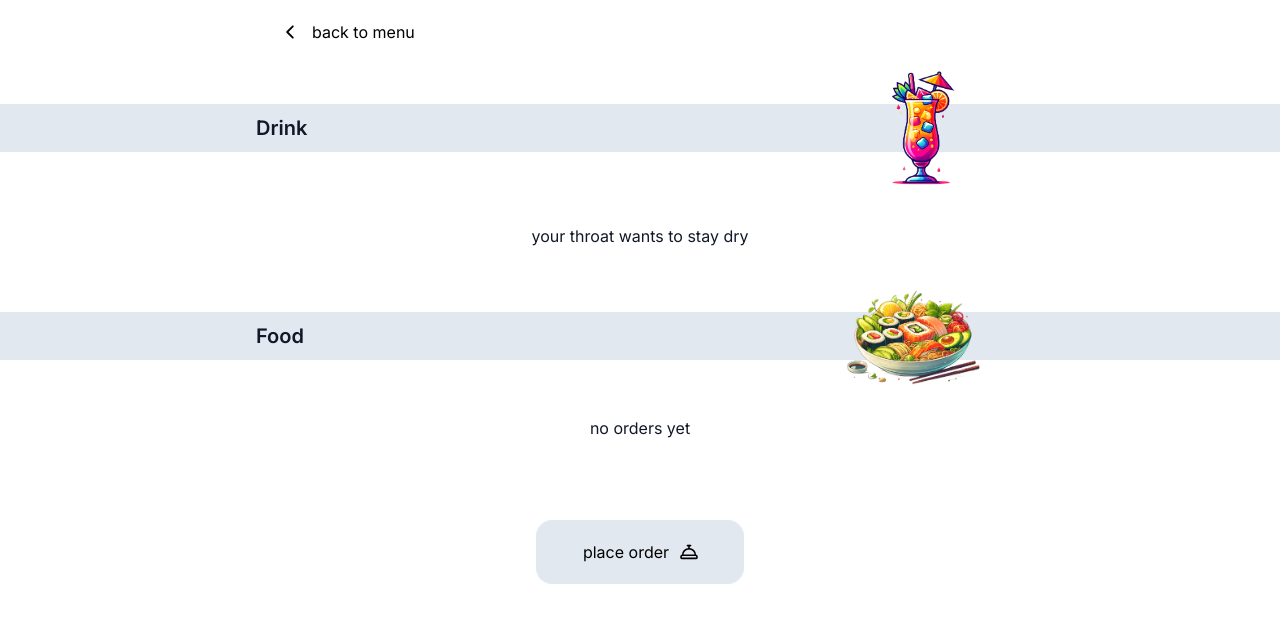
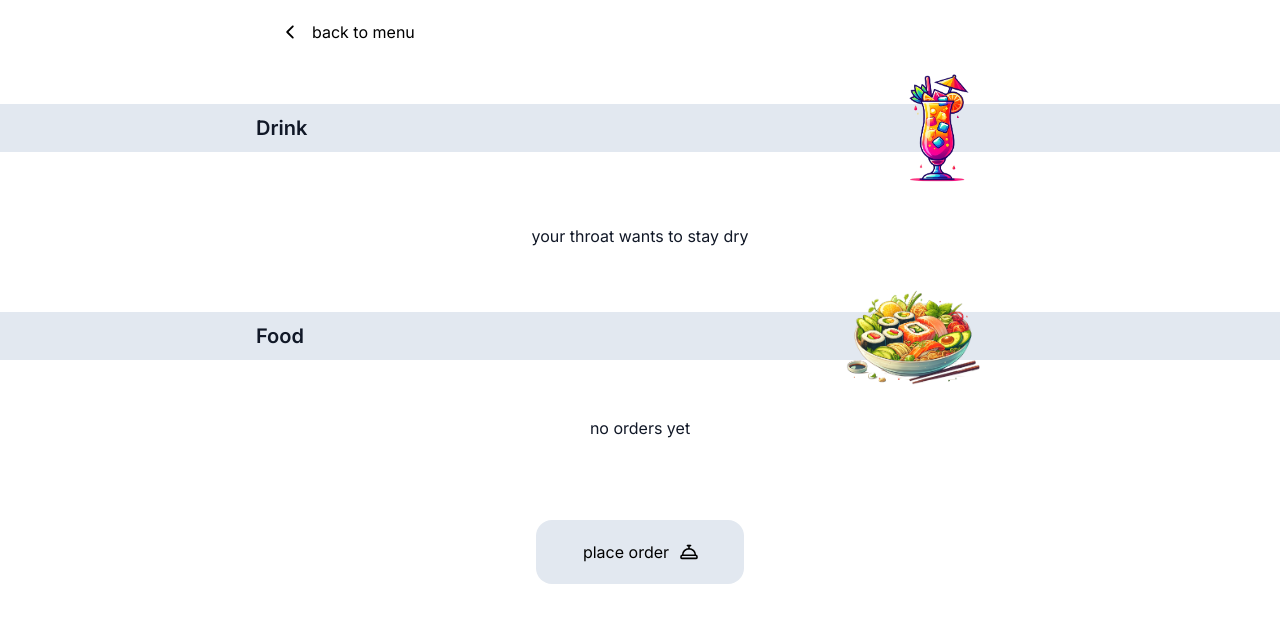
Before and after one commit to j-eick/pos-restaurant, a Next.js app: page /menu/order in a window 1280 px wide. Shown: the top 622 px of the page. Built offline with nearby package versions, Linux system fonts and the light colour scheme.

Commit message:
half-fixed / drink img

```diff
--- a/app/components/ui/orderList/OrderList.tsx
+++ b/app/components/ui/orderList/OrderList.tsx
@@ -38,7 +38,7 @@ export function OrderList() {
                 alt={"drinks logo"}
                 width="100"
                 height="100"
-                className={`scale-75 xs:max-w-44 `}
+                className={`scale-75 xxs:scale-70 xs:scale-60 xs:max-w-52`}
               />
             </div>
           </div>
```
